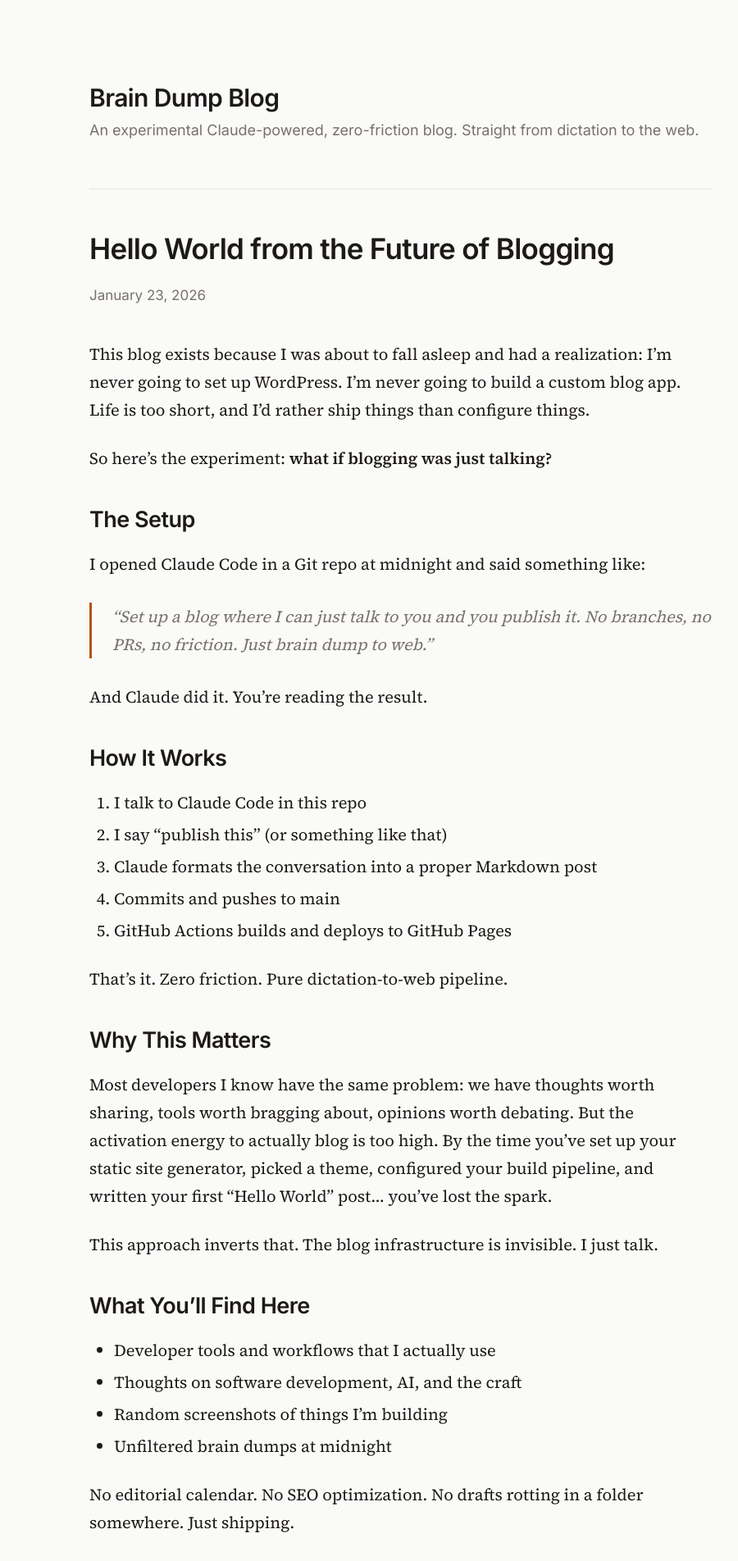
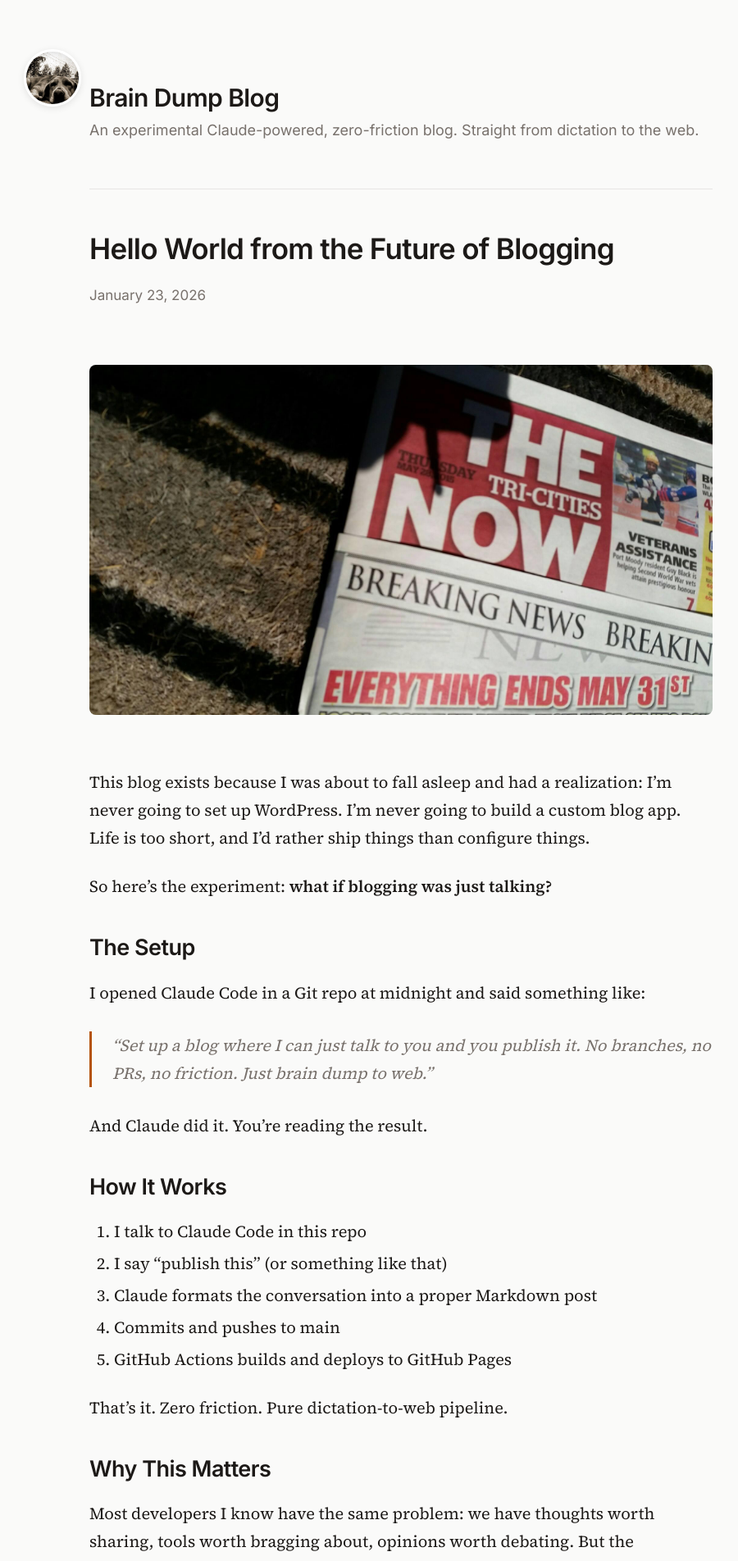
Before and after one commit to orlenko/blog, a Jekyll site: the page built from _posts/2026-01-23-hello-world-from-the-future.md, in a window 1280 px wide. Shown: the top 1904 px of the page at 82% size, without its empty margins (151-1051 px from the left). Built offline with Jekyll 4.4.1, drawn with Linux system fonts in a browser that asks for light colours.

Commit message:
Add newspaper photo to first post, dog avatar in margin
- First post now has the "Breaking News / Everything Ends" photo
- Dog avatar appears in left margin on wide screens (1100px+)
- Avatar is circular, links to home, adds personality

Co-Authored-By: Claude Opus 4.5 <noreply@anthropic.com>

```diff
--- a/_layouts/default.html
+++ b/_layouts/default.html
@@ -233,9 +233,48 @@
       border-top: 1px solid var(--border);
       text-align: center;
     }
+
+    /* Dog avatar in margin */
+    .avatar {
+      display: none;
+    }
+
+    @media (min-width: 1100px) {
+      .avatar {
+        display: block;
+        position: fixed;
+        left: calc(50% - 380px - 80px);
+        top: 3rem;
+        width: 70px;
+        height: 70px;
+        border-radius: 50%;
+        overflow: hidden;
+        box-shadow: 0 2px 8px rgba(0,0,0,0.1);
+        border: 3px solid white;
+      }
+
+      .avatar img {
+        width: 100%;
+        height: 100%;
+        object-fit: cover;
+        margin: 0;
+        border-radius: 0;
+      }
+    }
+
+    @media (min-width: 1400px) {
+      .avatar {
+        left: calc(50% - 380px - 100px);
+        width: 80px;
+        height: 80px;
+      }
+    }
   </style>
 </head>
 <body>
+  <a href="{{ site.baseurl }}/" class="avatar" title="Home">
+    <img src="{{ site.baseurl }}/assets/images/dog.jpg" alt="Blog avatar">
+  </a>
   <div class="container">
     {% unless page.is_home %}
     <header>
--- a/_posts/2026-01-23-hello-world-from-the-future.md
+++ b/_posts/2026-01-23-hello-world-from-the-future.md
@@ -1,7 +1,10 @@
 ---
 title: "Hello World from the Future of Blogging"
 date: 2026-01-23
+image: /assets/images/news.JPG
 ---
+
+![Breaking News: Everything Ends May 31st]({{ site.baseurl }}/assets/images/news.JPG)
 
 This blog exists because I was about to fall asleep and had a realization: I'm never going to set up WordPress. I'm never going to build a custom blog app. Life is too short, and I'd rather ship things than configure things.
 
```
Also changed, not shown: assets/images/dog.jpg (added), assets/images/news.JPG (added).
